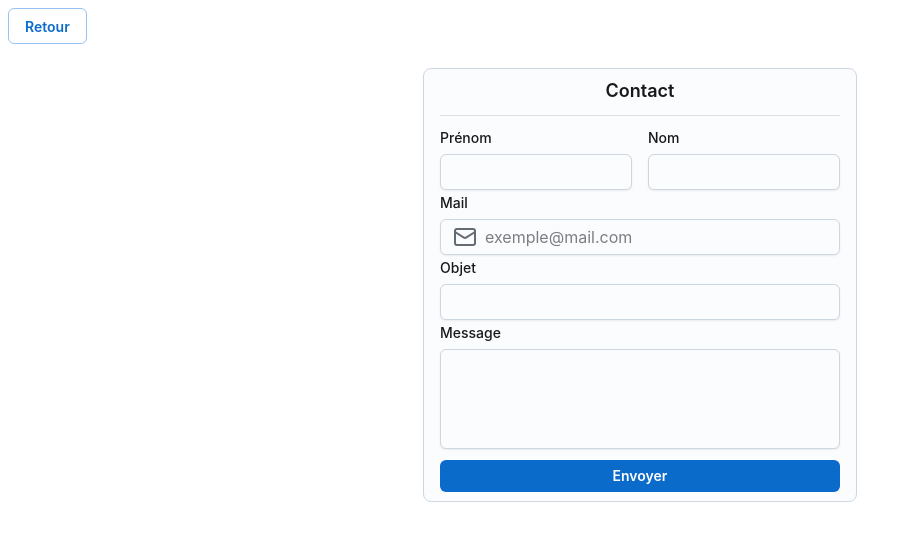
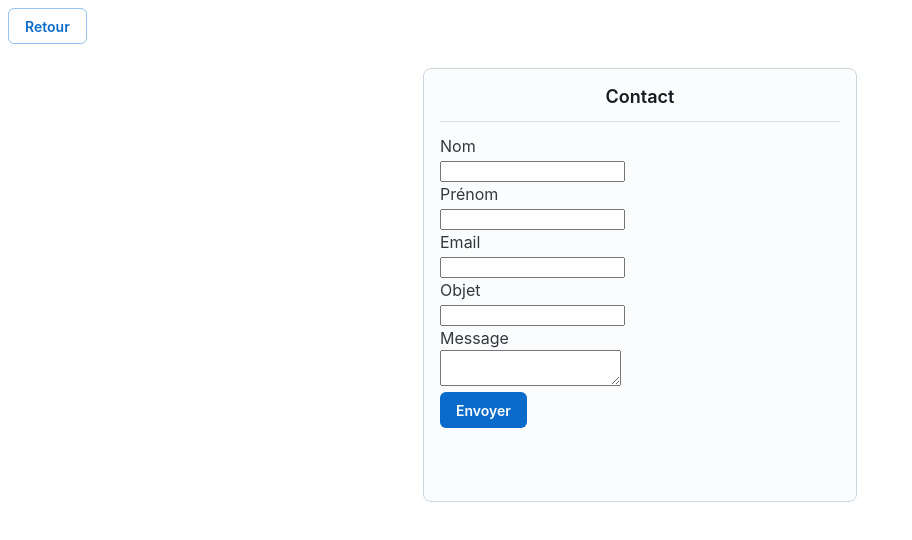
Before and after one commit to benoitbelloc/portfolio, a React (Vite) app: page /contact in a window 1280 px wide. Shown: the top 540 px of the page, without its empty margins (0-912 px from the left). Built offline with nearby package versions, Linux system fonts and the light colour scheme.

Commit message:
mailing OK

```diff
--- a/src/component/contact.tsx
+++ b/src/component/contact.tsx
@@ -1,13 +1,32 @@
-import { Button, Card, CardContent, Divider, FormControl, FormLabel, Input, Stack, Textarea, Typography } from "@mui/joy";
-import { MailIcon } from "lucide-react";
+import { Button, Card, CardContent, Divider, Stack, Typography } from "@mui/joy";
+import emailjs, { send } from '@emailjs/browser';
 import { useNavigate } from "react-router-dom";
+import { useRef } from "react";
 
 export default function Contact() {
     const navigate = useNavigate();
+    const form = useRef() as React.MutableRefObject<HTMLFormElement>;
+
+    const serviceId = 'service_hlcmb1s';
+    const templateId = 'template_y3qid8l';
+    const key = 'ZRgw1KtcWPfeBAi9e';
+
+    const sendEmail = (e: any) => {
+        e.preventDefault();
+        emailjs.sendForm(serviceId, templateId, form.current, {
+            publicKey: key,
+        })
+        .then((result) => {
+            console.log(result.text);
+        }, (error) => {
+            console.log(error.text);
+        });
+    }
 
     return (
         <div>
             <Button onClick={() => navigate('/home')} variant="outlined">Retour</Button>
+
             <Stack alignItems={"center"} justifyContent="center" mt={3}>
             <Card
             variant="outlined"
@@ -27,35 +46,19 @@ export default function Contact() {
                     display: 'grid',
                     gridTemplateColumns: 'repeat(2, minmax(50px, 3fr))',
                 }}>
-                    <FormControl>
-                        <FormLabel>Prénom</FormLabel>
-                        <Input />
-                    </FormControl>
-                    <FormControl>
-                        <FormLabel>Nom</FormLabel>
-                        <Input />
-                    </FormControl>
-                    <FormControl sx={{ gridColumn: '1/-1' }}>
-                        <FormLabel>Mail</FormLabel>
-                        <Input startDecorator={<MailIcon />} required placeholder="exemple@mail.com" />
-                    </FormControl>
-                    <FormControl sx={{ gridColumn: '1/-1' }}>
-                        <FormLabel>Objet</FormLabel>
-                        <Input required />
-                    </FormControl>
-                    <FormControl sx={{ gridColumn: '1/-1' }}>
-                        <FormLabel>Message</FormLabel>
-                        <Textarea required sx={{ height: 100 }} />
-                    </FormControl>
-                    <Button
-                    variant="solid"
-                    size="sm"
-                    color="primary"
-                    onClick={() => navigate('/contact')}
-                    sx={{ gridColumn: '1/-1', mt: 1}}
-                    >
-                    Envoyer
-                    </Button>
+                    <form ref={form} onSubmit={sendEmail}>
+                        <label>Nom</label>
+                        <input type="text" name="user_lastName" />
+                        <label>Prénom</label>
+                        <input type="text" name="user_firstName" />
+                        <label>Email</label>
+                        <input type="email" name="user_email" />
+                        <label>Objet</label>
+                        <input type="text" name="user_object" />
+                        <label>Message</label>
+                        <textarea name="user_message" />
+                        <Button type="submit">Envoyer</Button>
+            </form>
                     </CardContent>
             </Card>
             </Stack>
--- a/src/component/presentation.tsx
+++ b/src/component/presentation.tsx
@@ -19,7 +19,7 @@ export default function Presentation() {
 
     return (
         <div>
-            <Stack direction="row" spacing={3} justifyContent="center" mt={7}>
+            <Stack component="div" direction="row" spacing={3} justifyContent="center" mt={7}>
                 <Card variant="outlined" sx={{ width: 500 }}>
                     <Stack direction="row" spacing={3} justifyContent="center">
                     <img width={150} src="public\avatar.png" alt="avatar" />
```
